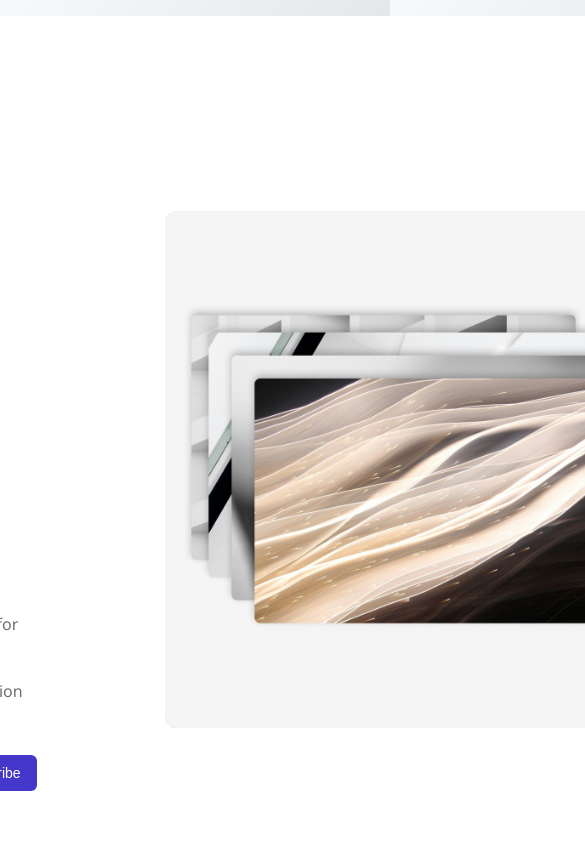
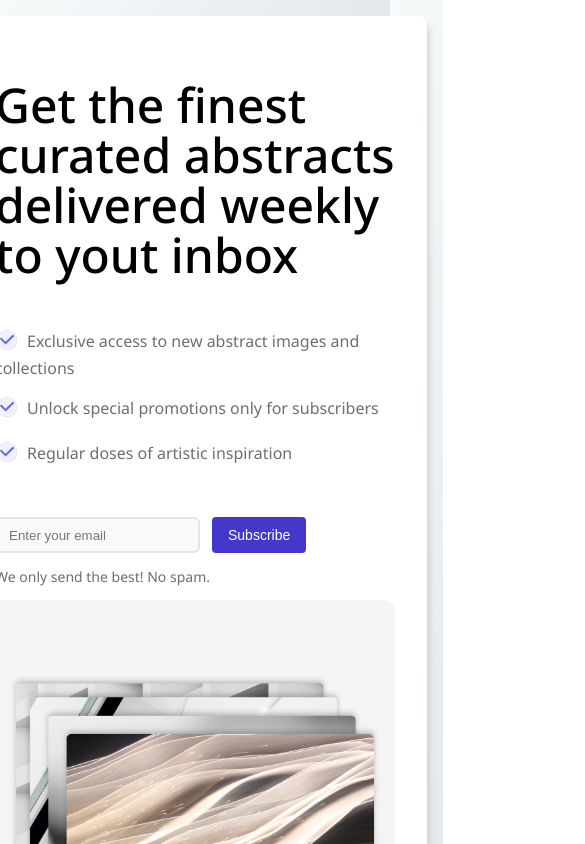
Before and after one commit to reifschneider-helen/newsletter-section, a React (Create React App) app: page / in a window 390 px wide. Shown: the top 844 px of the page, 585 px wide, since content can reach past the window. Built offline with nearby package versions, Linux system fonts and the light colour scheme.

Commit message:
Add more styles

```diff
--- a/src/App.css
+++ b/src/App.css
@@ -37,8 +37,8 @@ p {
   margin-bottom: 32px;
 }
 
-.subscribe-field {
-  width: 65%;
+.subscribe-form {
+  width: 80%;
   display: flex;
   gap: 12px;
 }
@@ -68,8 +68,8 @@ input {
 }
 
 button {
-  background-color: #4338c9;
-  border-radius: 6px;
+  background-color: #4338ca;
+  border-radius: 4px;
   border-style: none;
   color: #ffffff;
   cursor: pointer;
@@ -96,3 +96,63 @@ button:focus {
   white-space: nowrap;
   border-width: 0;
 }
+
+@media (max-width: 900px) {
+ img {
+    width: 100%;
+    min-width: 400px;
+    height: auto;
+  }
+
+  h1 {
+    font-size: 52px;
+  }
+
+  .subscribe-form {
+    width: 70%;
+  }
+
+  .right-column {
+    margin-left: 64px;
+  }
+}
+
+@media (max-width: 768px), (max-width: 375px) {
+  .App {
+    flex-direction: column;
+    align-items: start;
+  }
+  .right-column {
+    margin-left: 0;
+  }
+  img {
+    max-width: 100%;
+    height: auto;
+  }
+}
+
+@media (max-width: 768px) {
+  .App {
+    padding: 32px;
+  }
+  h1 {
+    font-size: 48px;
+  }
+  .subscribe-form {
+    width: 60%;
+  }
+}
+
+@media (max-width: 375px) {
+  .App {
+    padding: 16px;
+  }
+  h1 {
+    font-size: 36px;
+  }
+  .subscribe-form {
+    width: 100%;
+    display: flex;
+    flex-direction: column;
+  }
+}
--- a/src/App.tsx
+++ b/src/App.tsx
@@ -15,13 +15,20 @@ function App() {
           <p className="with-icon">Regular doses of artistic inspiration</p>
         </div>
         <div className="subscribe-field">
-          <label className="sr-only" htmlFor="email-input">Email</label>
+          <form className="subscribe-form" method="POST" action="/users/signup">
+            <label className="sr-only" htmlFor="email-input">
+              Email
+            </label>
             <input
+              autoComplete="email"
               id="email-input"
+              name="userEmail"
+              required
               type="email"
               placeholder="Enter your email"
             ></input>
             <button>Subscribe</button>
+          </form>
         </div>
         <p className="disclaimer">We only send the best! No spam.</p>
       </div>
```
Lines whose indentation alone changed are shown as unchanged.
